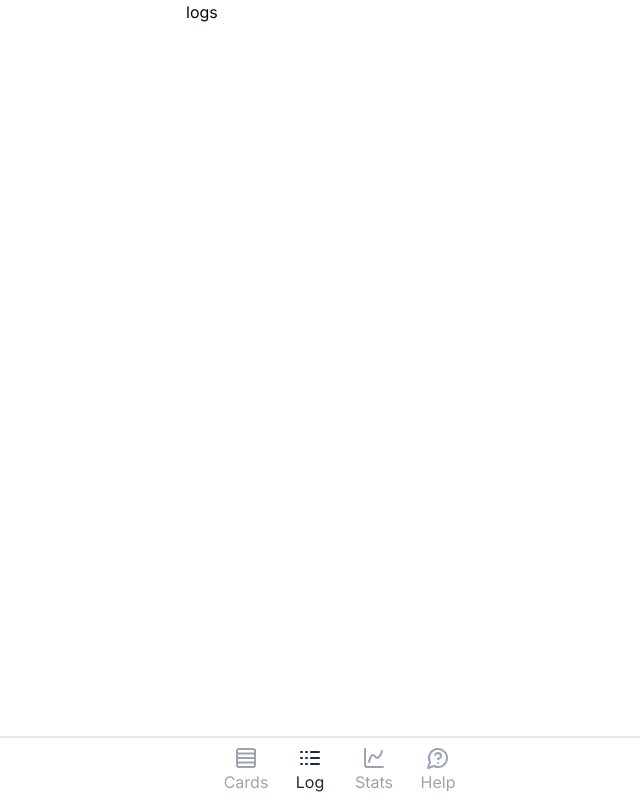
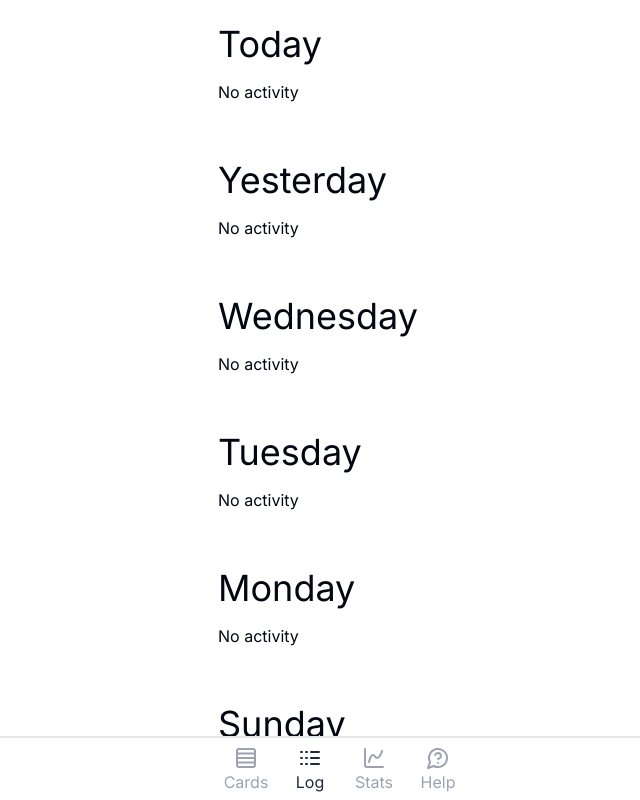
Before and after one commit to kantord/exercise-cards, a Next.js app: page /log in a window 1280 px wide. Shown: the top 800 px of the page, without its empty margins (54-694 px from the left). Built offline with nearby package versions, Linux system fonts and the light colour scheme.

Commit message:
add activity log

```diff
--- a/src/app/log/page.tsx
+++ b/src/app/log/page.tsx
@@ -1,3 +1,56 @@
+'use client';
+
+import { groupBy, reverse, sortBy } from 'lodash';
+import { useExerciseLog } from '../stores';
+import { format, isToday, isYesterday, sub } from 'date-fns';
+
+function formatDate(date: Date) {
+  if (isToday(date)) {
+    return 'Today';
+  }
+
+  if (isYesterday(date)) {
+    return 'Yesterday';
+  }
+
+  return format(date, 'EEEE');
+}
+
 export default function LogPage() {
-  return "logs"
+  const log = useExerciseLog(1000);
+  const datesToDisplay = [0, 1, 2, 3, 4, 5, 6].map((days) => sub(new Date(), { days }));
+
+  const dateKeys = datesToDisplay.map((item) => format(item, 'MM/dd/yyyy'));
+
+  const logByDay = groupBy(log, (item) => {
+    const formattedDate = format(item.created, 'MM/dd/yyyy');
+
+    return formattedDate;
+  });
+
+  return (
+    <div className="px-8 py-6">
+      {dateKeys.map((key, i) => {
+        const values = reverse(sortBy(logByDay[key] ?? [], (item) => item.created));
+
+        return (
+          <div key={key} className="mb-14">
+            <h2 className="mb-4 text-4xl">{formatDate(datesToDisplay[i])}</h2>
+            <div>
+              {values.length > 0 ? (
+                values.map((item) => (
+                  <div key={item.id} className="flex justify-between">
+                    <div>{format(item.created, 'kk:mm')}</div>
+                    <div>{item.card.title}</div>
+                  </div>
+                ))
+              ) : (
+                <div>No activity</div>
+              )}
+            </div>
+          </div>
+        );
+      })}
+    </div>
+  );
 }
--- a/src/app/stores/index.ts
+++ b/src/app/stores/index.ts
@@ -189,3 +189,26 @@ export const useAnalyzedCard = (card: Card) => {
     isDone: doneToday.length >= card.sets,
   };
 };
+
+type ExerciseLogItem = {
+  id: string
+  created: Date
+  card: Card
+}
+
+export const useExerciseLog = (limit: number): ExerciseLogItem[] => {
+  const {cards} = useCardStore()
+  const result = []
+
+  for (const card of cards) {
+    for (const logItem of card.log.slice(0, limit)) {
+      result.push({
+        ...logItem,
+        id: `${logItem.created}-${card.id}`,
+        card
+      })
+    }
+  }
+
+  return sortBy(result, item => item.created).slice(0, limit)
+}
```
